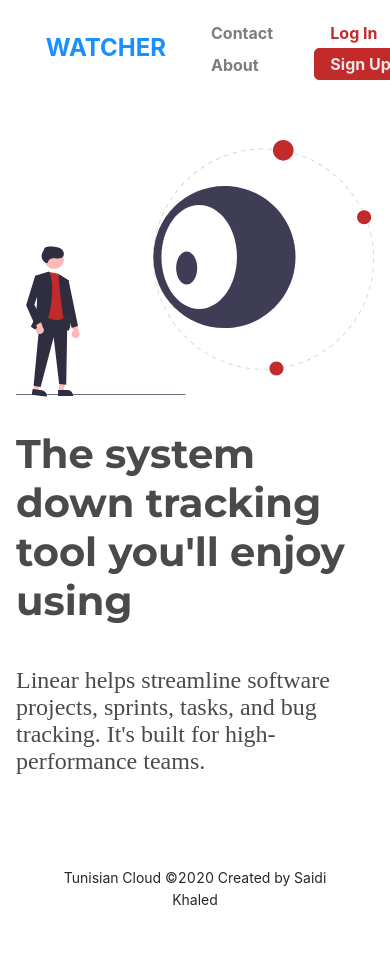
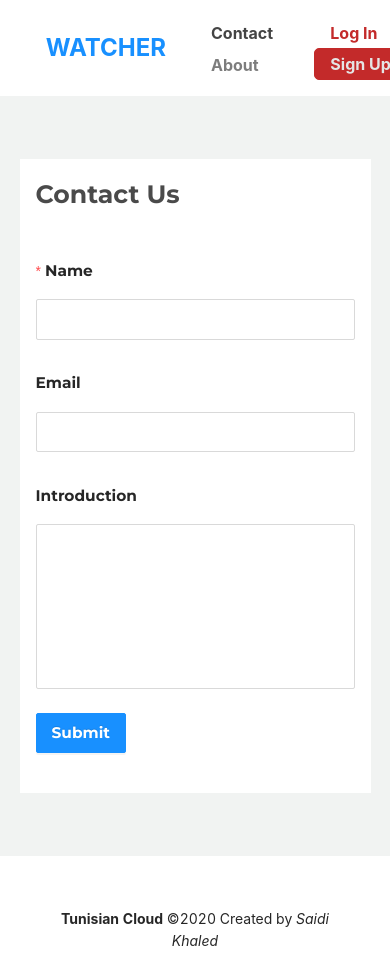
Before and after one commit to BangaFlow/System-Watcher, a React (Create React App) app in the folder client/: page /contact in a window 390 px wide. Before the commit the page ends 935 px from the top, so only its background shows below. Built offline with nearby package versions, Linux system fonts and the light colour scheme.

Commit message:
Contact page tweaks

```diff
--- a/client/src/App.tsx
+++ b/client/src/App.tsx
@@ -7,10 +7,6 @@ import './App.css'
 import Loader from './helpers/Loader'
 import Footer from './Layout/Landing/Footer'
 import Header from './Layout/Landing/Header'
-
-const User = React.lazy(() =>
-  import(/* webpackChunkName: "User" */ './components/users/User')
-)
 
 const Landing = React.lazy(() =>
   import(/* webpackChunkName: "Nav" */ './Layout/Landing/Hero')
@@ -28,7 +24,7 @@ function App() {
           <Route path="/about">
             <Loader />
           </Route>
-          <Route path="/users">
+          <Route path="/contact">
             <Contact />
           </Route>
           <Route path="/">
--- a/client/src/Layout/Landing/Footer.tsx
+++ b/client/src/Layout/Landing/Footer.tsx
@@ -6,7 +6,7 @@ function Footer() {
 	const { Footer } = Layout
 
 	return (
-    <Footer style={{ textAlign: 'center', backgroundColor: "#FFF", marginTop: '2em' }}>Tunisian Cloud ©2020 Created by Saidi Khaled</Footer>
+    <Footer style={{ textAlign: 'center', backgroundColor: "#FFF", marginTop: '2em' }}><strong>Tunisian Cloud</strong> ©2020 Created by <em>Saidi Khaled</em></Footer>
   )
 }
 
--- a/client/src/Layout/Landing/Header.tsx
+++ b/client/src/Layout/Landing/Header.tsx
@@ -88,7 +88,7 @@ function Header() {
           type='link'
           style={{ fontWeight: 'bold', color: '#666666D9', fontSize: '1rem' }}
         >
-          <NavLink activeStyle={{ color: '#444444' }} to='/users'>
+          <NavLink activeStyle={{ color: '#444444' }} to='/contact'>
             Contact
           </NavLink>
         </Button>
--- a/client/src/helpers/Loader.tsx
+++ b/client/src/helpers/Loader.tsx
@@ -3,8 +3,8 @@ import { motion } from 'framer-motion'
 
 function Loader() {
   return (
-    <div style={{margin: '0 auto', width: '50%', textAlign: "center", paddingTop: "15%", minHeight: "760px"}}>
-      <svg>
+    <div style={{ display: 'flex', minHeight: '100vh'}}>
+      <svg style={{ margin: 'auto'}}>
         <motion.circle cx="100" cy="75" r="16" fill="grey"
         animate={{ fill: ["#CCCCCC", "#C32A2A", "#CCCCCC"]}}
         transition={{ loop: Infinity, ease: "easeInOut", duration: .8}}
--- a/client/src/pages/Contact.tsx
+++ b/client/src/pages/Contact.tsx
@@ -1,21 +1,12 @@
 import React from 'react'
 import { Layout, Form, Input, InputNumber, Button } from 'antd'
+import { motion } from 'framer-motion'
 import { Store } from 'antd/lib/form/interface'
+import './contact.css'
 
 const layout = {
-	labelCol: { span: 4 },
-	wrapperCol: { span: 16 },
-}
-
-const validateMessages = {
-	required: '${label} is required!',
-	types: {
-		email: '${label} is not validate email!',
-		number: '${label} is not a validate number!',
-	},
-	number: {
-		range: '${label} must be between ${min} and ${max}',
-	},
+	labelCol: { span: 24 },
+	wrapperCol: { span: 24 },
 }
 
 function Contact() {
@@ -27,31 +18,33 @@ function Contact() {
 	}
 
 	return (
-		<Content style={{ backgroundColor: '#F1F3F2', minHeight: '760px' }}>
-			<div style={{ backgroundColor: '#FFF', width: '40%', margin: '0 auto', position: 'absolute', left: '50%', top: '50%', transform: 'translate(-50%, -50%)', paddingTop: '4em' }}>
-				<Form {...layout} name='nest-messages' onFinish={onFinish} validateMessages={validateMessages} size='large' >
-					<Form.Item name={['user', 'name']} label='Name' rules={[{ required: true }]}>
+		<Content className='contact__container'>
+		<motion.div
+			className='flex--item'
+			animate={{x: ['100vw', '0vw'], opacity: [0, 1]}}
+			transition={{duration: 1, ease: 'easeOut', delay: .2}}
+		>
+			<Form {...layout} name='nest-messages' onFinish={onFinish} size='large' layout='vertical'>
+				<Form.Item>
+					<h1>Contact Us</h1>
+				</Form.Item>
+				<Form.Item name={['user', 'name']} label={<strong className='contact--text'>Name</strong>} rules={[{ required: true }]}>
 					<Input />
 				</Form.Item>
-					<Form.Item name={['user', 'email']} label='Email' rules={[{ type: 'email' }]}>
+				<Form.Item name={['user', 'email']} label={<strong className='contact--text'>Email</strong>} rules={[{ type: 'email' }]}>
 					<Input />
 				</Form.Item>
-					<Form.Item name={['user', 'age']} label='Age' rules={[{ type: 'number', min: 0, max: 99 }]}>
-						<InputNumber />
+				<Form.Item name={['user', 'introduction']} label={<strong className='contact--text'>Introduction</strong>}>
+					<Input.TextArea autoSize={{minRows: 6, maxRows: 10}} />
 				</Form.Item>
-					<Form.Item name={['user', 'website']} label='Website'>
-						<Input />
-					</Form.Item>
-					<Form.Item name={['user', 'introduction']} label='Introduction'>
-						<Input.TextArea />
-					</Form.Item>
-					<Form.Item wrapperCol={{ ...layout.wrapperCol, offset: 4 }}>
-						<Button type='primary' htmlType='submit'>
+				<Form.Item>
+					<Button  className='contact--text'type='primary' htmlType='submit'>
 						Submit
 					</Button>
 				</Form.Item>
 			</Form>
-			</div>
+		</motion.div>
+
 		</Content>
 	)
 }
--- /dev/null
+++ b/client/src/pages/contact.css
@@ -0,0 +1,34 @@
+.contact__container {
+    background-color: #F1F3F2;
+    min-height: 760px;
+    display: flex;
+}
+
+.flex--item {
+    background-color: #FFF;
+    margin: auto;
+    padding: 3rem;
+    width: 40%;
+}
+
+h1 {
+    font-size: 1.8em;
+    font-family: 'Montserrat', sans-serif;
+    color: #4a4a4a;
+}
+
+.contact--text {
+    font-size: 1.1em;
+    font-family: 'Montserrat', sans-serif;
+}
+
+.contact--text strong {
+    color: #222;
+}
+
+@media screen and (max-width: 480px) {
+    .flex--item {
+        padding: 1rem;
+        width: 90%;
+    }
+}
```
Lines whose indentation alone changed are shown as unchanged.
